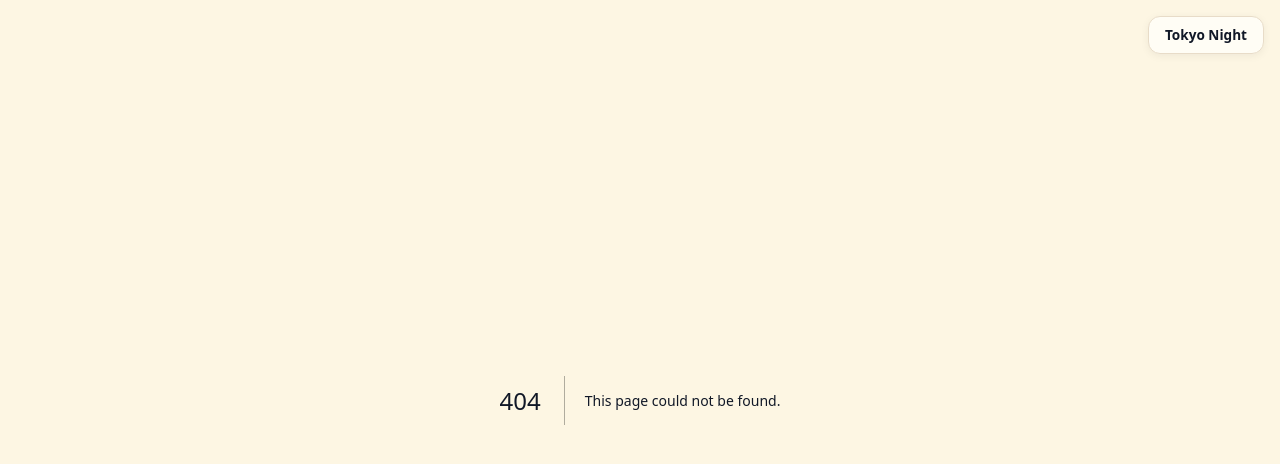
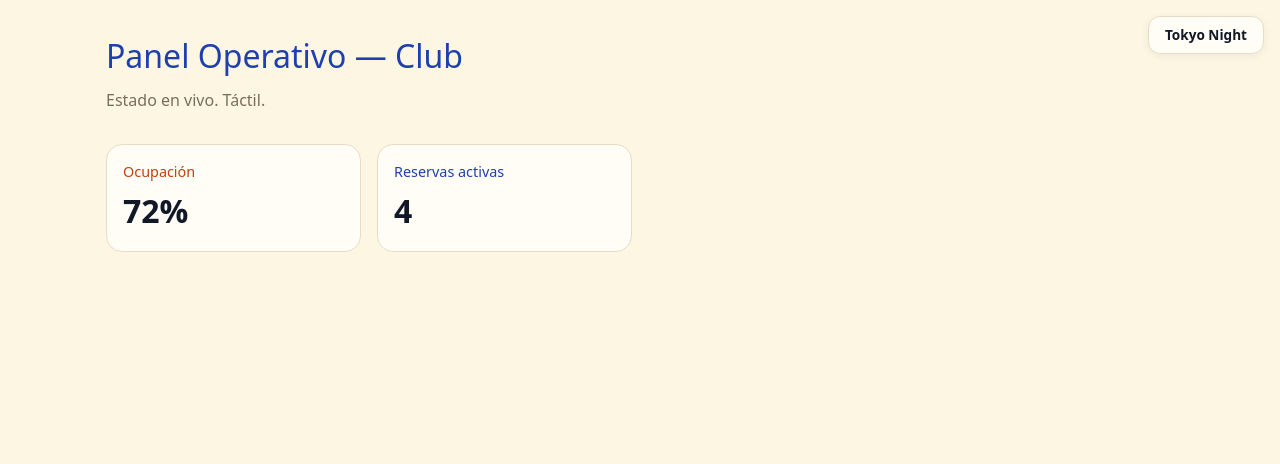
Before and after one commit to ReservacionDirecta/reservana, a Next.js app: page /dashboard in a window 1280 px wide. Before the commit this address had no page. Shown: the top 464 px of the page. Built offline with nearby package versions, Linux system fonts and the light colour scheme.

Commit message:
feat: Fase 3 — dashboard operativo, LiveStatusBadge, closeReservation, multi-select sombrillas, temas Solaris/Tokyo Night, build PASS

```diff
--- /dev/null
+++ b/app/components/LiveStatusBadge.tsx
@@ -0,0 +1,33 @@
+interface Stats {
+  ocupacion: number;
+  reservas: number;
+  ocupadas: number;
+  libres: number;
+}
+
+export default function LiveStatusBadge({ stats }: { stats: Stats }) {
+  const { ocupacion, reservas, ocupadas, libres } = stats;
+  const color = ocupacion >= 70 ? 'var(--red)' : ocupacion >= 40 ? 'var(--gold)' : 'var(--ok)';
+  return (
+    <div
+      style={{
+        display: 'inline-flex',
+        alignItems: 'center',
+        gap: '.75rem',
+        background: 'var(--card)',
+        border: '1px solid var(--border)',
+        borderRadius: '.75rem',
+        padding: '.5rem .85rem',
+        minHeight: '48px',
+        fontSize: '.85rem',
+        color: 'var(--text)',
+      }}
+      aria-label={`Ocupación ${ocupacion}%`}
+    >
+      <span style={{ fontWeight: 700, color }}>{ocupacion}%</span>
+      <span style={{ color: 'var(--muted)', fontSize: '.75rem' }}>
+        {reservas} reservas · {ocupadas} ocupadas · {libres} libres
+      </span>
+    </div>
+  );
+}
--- /dev/null
+++ b/app/dashboard/page.tsx
@@ -0,0 +1,22 @@
+
+'use client';
+import { useState, useEffect } from 'react';
+export default function DashboardPage() {
+  const [stats, setStats] = useState({ ocupacion: 72, reservas: 4, ocupadas: 12, libres: 6 });
+  return (
+    <main style={{ maxWidth: 1100, margin: '0 auto', padding: '2rem 1rem', background: 'var(--bg)', color: 'var(--fg)' }}>
+      <h1 style={{ color: 'var(--blue)', fontSize: '2rem', marginBottom: '.5rem' }}>Panel Operativo — Club</h1>
+      <p style={{ color: 'var(--muted)', marginBottom: '2rem' }}>Estado en vivo. Táctil.</p>
+      <div style={{ display: 'grid', gap: '1rem', gridTemplateColumns: 'repeat(auto-fill, minmax(220px, 1fr))' }}>
+        <div style={{ background: 'var(--card)', border: '1px solid var(--border)', borderRadius: '1rem', padding: '1rem' }}>
+          <h4 style={{ color: 'var(--red)', fontSize: '.9rem', marginBottom: '.25rem' }}>Ocupación</h4>
+          <p style={{ fontSize: '2rem', fontWeight: 800 }}>{stats.ocupacion}%</p>
+        </div>
+        <div style={{ background: 'var(--card)', border: '1px solid var(--border)', borderRadius: '1rem', padding: '1rem' }}>
+          <h4 style={{ color: 'var(--blue)', fontSize: '.9rem', marginBottom: '.25rem' }}>Reservas activas</h4>
+          <p style={{ fontSize: '2rem', fontWeight: 800 }}>{stats.reservas}</p>
+        </div>
+      </div>
+    </main>
+  );
+}
--- /dev/null
+++ b/app/models/close.ts
@@ -0,0 +1,20 @@
+import { BeachConsumption } from './consumption';
+
+export interface CloseResult {
+  total: number;
+  items: BeachConsumption[];
+}
+
+export function closeReservation(
+  reservationId: string,
+  consumption: BeachConsumption[]
+): CloseResult {
+  if (!consumption || consumption.length === 0) {
+    return { total: 0, items: [] };
+  }
+  const total = consumption.reduce(
+    (sum, c) => sum + c.cantidad * c.precio,
+    0
+  );
+  return { total, items: consumption };
+}
--- /dev/null
+++ b/components/LiveStatusBadge.tsx
@@ -0,0 +1,11 @@
+
+'use client';
+export default function LiveStatusBadge({ stats }: { stats: { ocupacion: number; reservas: number; ocupadas: number; libres: number } }) {
+  const color = stats.ocupacion > 80 ? 'var(--red)' : stats.ocupacion > 50 ? 'var(--gold)' : 'var(--ok)';
+  return (
+    <div style={{ display: 'inline-flex', alignItems: 'center', gap: '.5rem', padding: '.4rem .75rem', borderRadius: '1rem', background: 'var(--card)', border: '1px solid var(--border)', minHeight: '48px' }}>
+      <span style={{ width: '10px', height: '10px', borderRadius: '50%', background: color }} />
+      <span style={{ fontWeight: 700, color: 'var(--fg)', fontSize: '.9rem' }}>{stats.ocupacion}% — {stats.reservas} reservas</span>
+    </div>
+  );
+}
```
